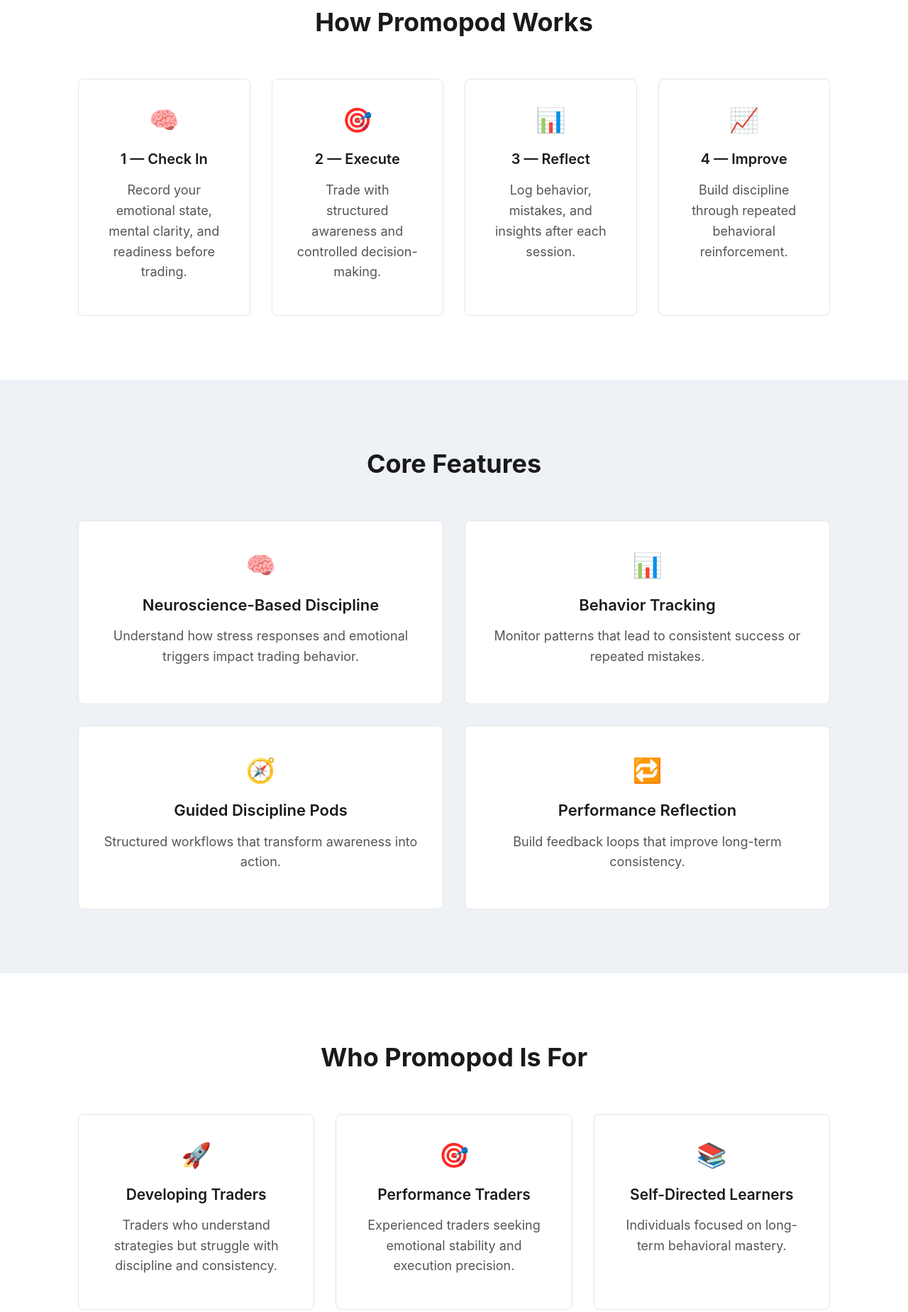
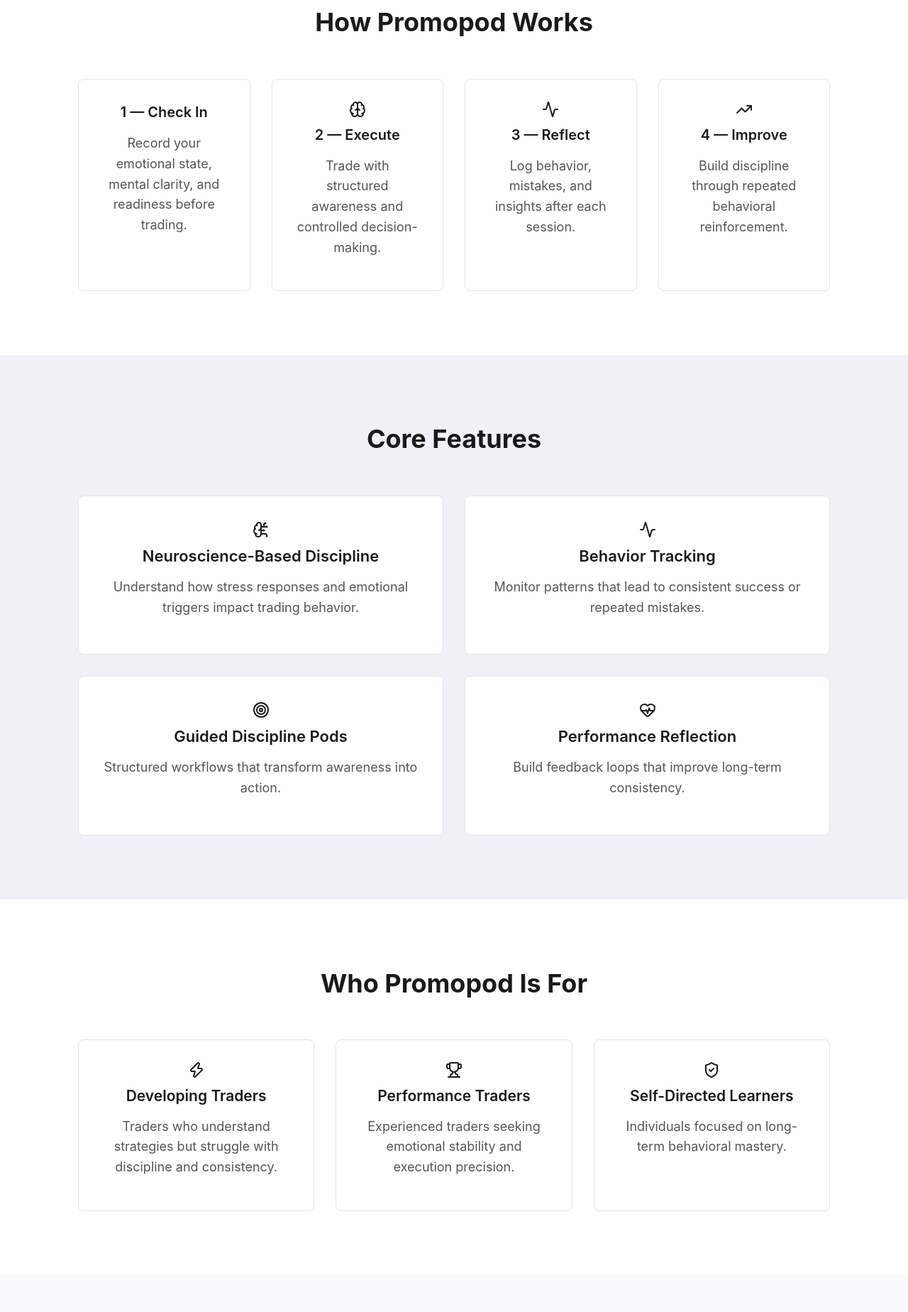
Before and after one commit to goldsphere-dev/promopod-site, a plain HTML site: page index.html in a window 1280 px wide. Shown: the part 1609-3457 px from the top of the page at 71% size. Drawn offline with nearby package versions, Linux system fonts and the light colour scheme.

Commit message:
Replace Emoji Icons With Professional SVG Icons-Lucide Icons

```diff
--- a/index.html
+++ b/index.html
@@ -47,6 +47,9 @@
 
 <link rel="stylesheet"
 href="css/responsive.css">
+
+<!-- Lucide Icons -->
+<script src="https://unpkg.com/lucide@latest"></script>
 
 </head>
 
@@ -187,7 +190,9 @@
 
 <div class="step">
 
-<div class="icon">🧠</div>
+<div class="card-icon">
+<i data-lucide="microphone"></i>
+</div>
 
 <h3>
 1 — Check In
@@ -205,7 +210,9 @@
 
 <div class="step">
 
-<div class="icon">🎯</div>
+<div class="card-icon">
+<i data-lucide="brain"></i>
+</div>
 
 <h3>
 2 — Execute
@@ -222,7 +229,9 @@
 
 <div class="step">
 
-<div class="icon">📊</div>
+<div class="card-icon">
+<i data-lucide="activity"></i>
+</div>
 
 <h3>
 3 — Reflect
@@ -240,7 +249,9 @@
 
 <div class="step">
 
-<div class="icon">📈</div>
+<div class="card-icon">
+<i data-lucide="trending-up"></i>
+</div>
 
 <h3>
 4 — Improve
@@ -275,7 +286,9 @@
 
 <div class="feature">
 
-<div class="icon">🧠</div>
+<div class="card-icon">
+<i data-lucide="brain-circuit"></i>
+</div>
 
 <h3>
 Neuroscience-Based Discipline
@@ -292,7 +305,9 @@
 
 <div class="feature">
 
-<div class="icon">📊</div>
+<div class="card-icon">
+<i data-lucide="activity"></i>
+</div>
 
 <h3>
 Behavior Tracking
@@ -310,7 +325,9 @@
 
 <div class="feature">
 
-<div class="icon">🧭</div>
+<div class="card-icon">
+<i data-lucide="target"></i>
+</div>
 
 <h3>
 Guided Discipline Pods
@@ -327,7 +344,9 @@
 
 <div class="feature">
 
-<div class="icon">🔁</div>
+<div class="card-icon">
+<i data-lucide="heart-pulse"></i>
+</div>
 
 <h3>
 Performance Reflection
@@ -363,7 +382,9 @@
 
 <div class="user-type">
 
-<div class="icon">🚀</div>
+<div class="card-icon">
+<i data-lucide="zap"></i>
+</div>
 
 <h3>
 Developing Traders
@@ -380,7 +401,9 @@
 
 <div class="user-type">
 
-<div class="icon">🎯</div>
+<div class="card-icon">
+<i data-lucide="trophy"></i>
+</div>
 
 <h3>
 Performance Traders
@@ -397,7 +420,9 @@
 
 <div class="user-type">
 
-<div class="icon">📚</div>
+<div class="card-icon">
+<i data-lucide="shield-check"></i>
+</div>
 
 <h3>
 Self-Directed Learners
@@ -491,6 +516,10 @@
 
 <script src="js/script.js"></script>
 
+<script>
+lucide.createIcons();
+</script>
+
 </body>
 
 </html>
```
